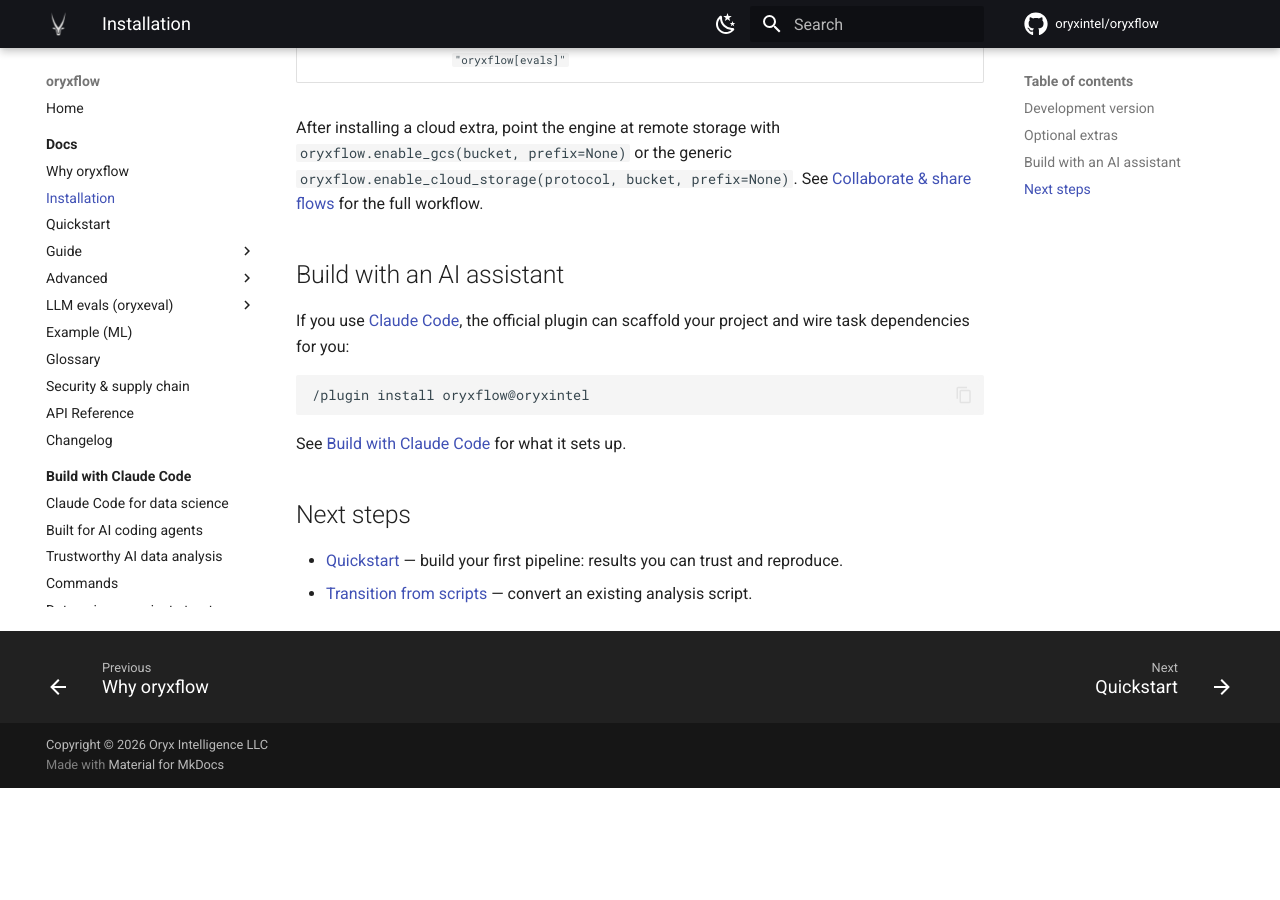
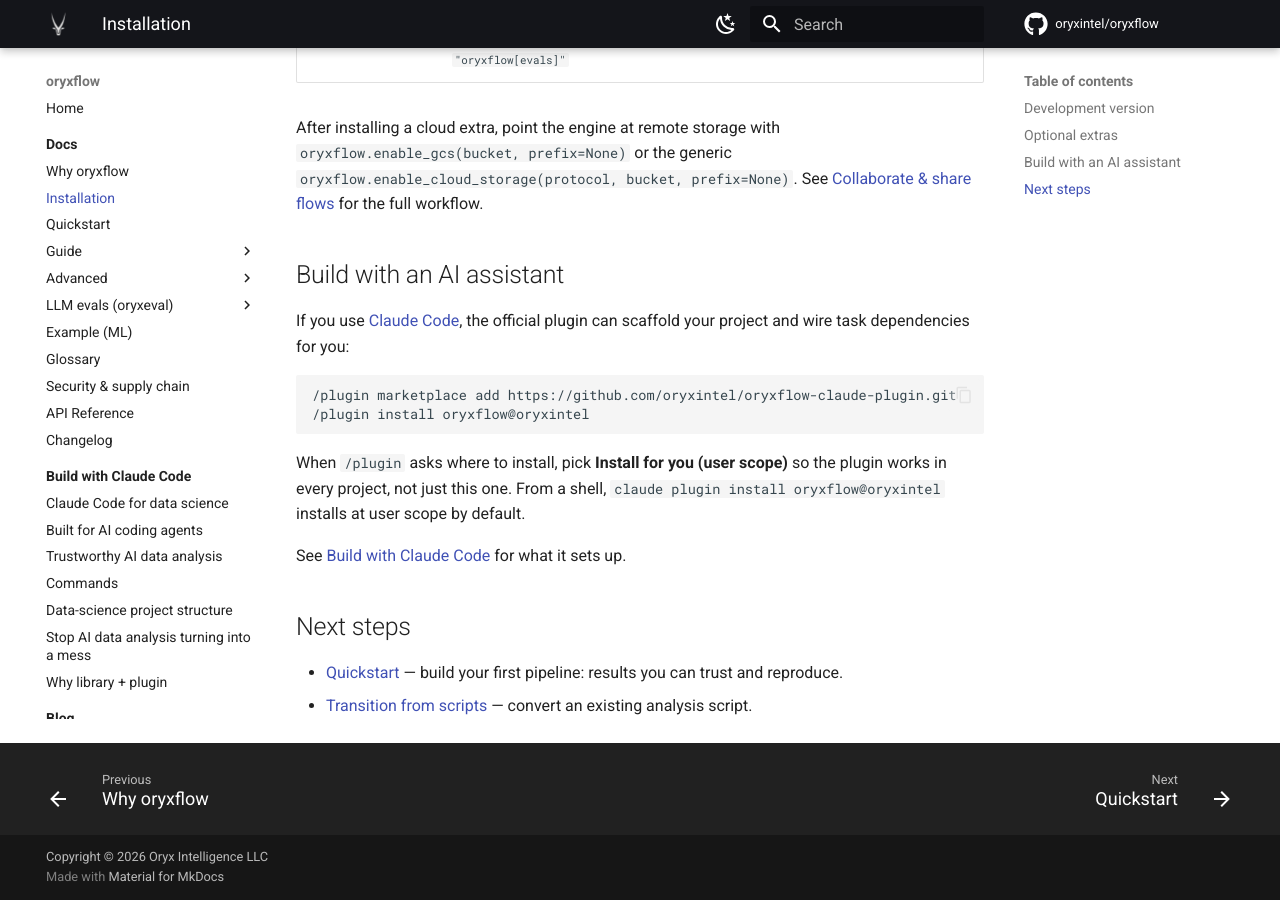
Before and after one commit to oryxintel/oryxflow, an MkDocs documentation site: the page built from docs/docs/installation.md, in a window 1280 px wide and 900 px high, scrolled down 1204 px. Built offline with MkDocs 1.6.1 and Material for MkDocs 9.7.7, drawn with Linux system fonts in a browser that asks for light colours; comment, search, counter and statistics services are not loaded; before the commit the page ends 1992 px from its top, so only the background shows below that.

Commit message:
docs: plugin installs add the marketplace over HTTPS and recommend user scope
installation.md and claude-plugin/evals.md showed /plugin install without the marketplace add
step; the README used the owner/repo shorthand, which can fail on SSH setups.

Co-Authored-By: Claude Opus 5.5 <noreply@anthropic.com>

````diff
--- a/docs/docs/installation.md
+++ b/docs/docs/installation.md
@@ -56,8 +56,11 @@ If you use [Claude Code](https://claude.com/claude-code), the official plugin ca
 project and wire task dependencies for you:
 
 ```text
+/plugin marketplace add https://github.com/oryxintel/oryxflow-claude-plugin.git
 /plugin install oryxflow@oryxintel
 ```
+
+When `/plugin` asks where to install, pick **Install for you (user scope)** so the plugin works in every project, not just this one. From a shell, `claude plugin install oryxflow@oryxintel` installs at user scope by default.
 
 See [Build with Claude Code](claude-plugin/index.md) for what it sets up.
 
````
Also changed, not shown: README.md (+3 -1 lines), docs/docs/claude-plugin/evals.md (+3 -0 lines), docs/docs/claude-plugin/index.md (+2 -0 lines).
